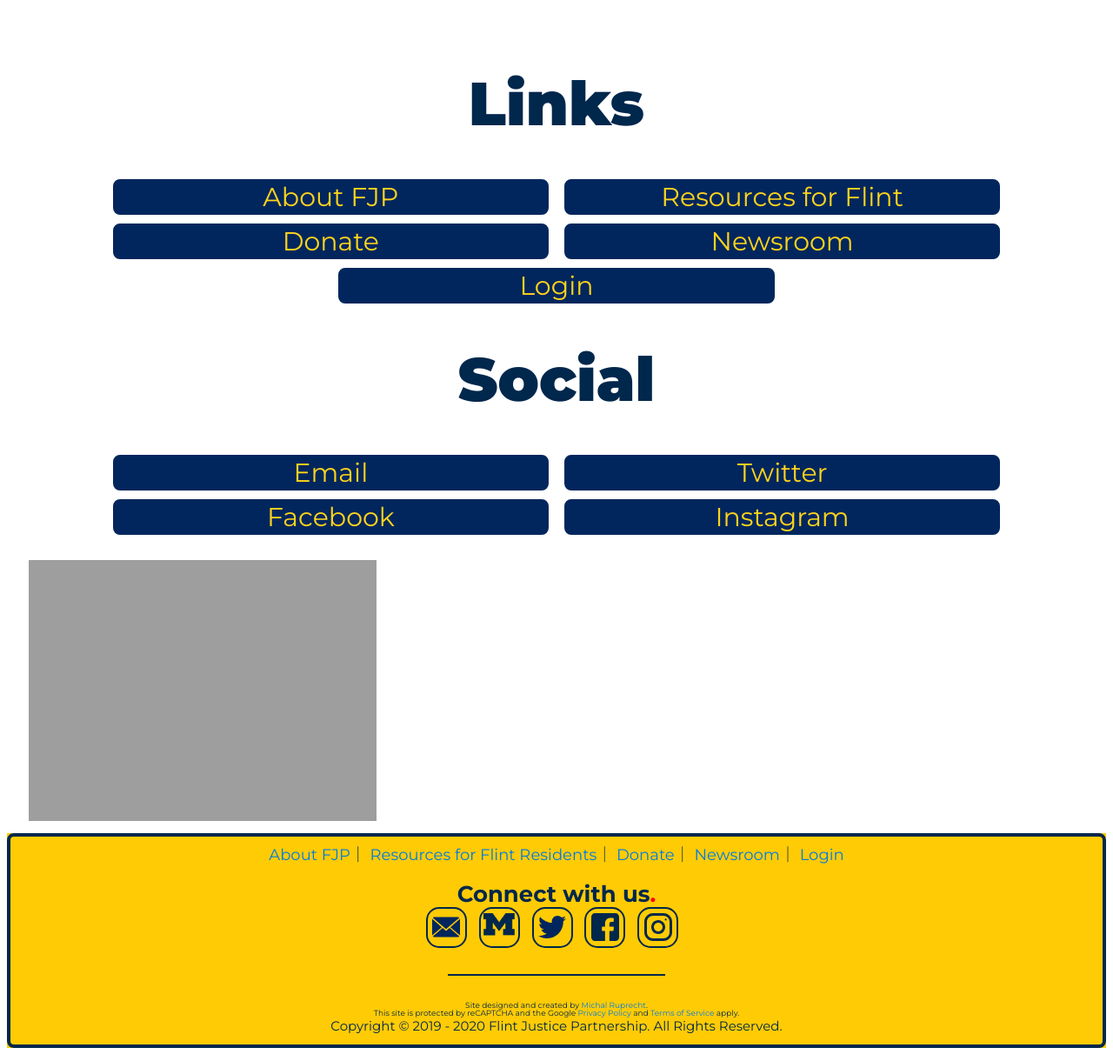
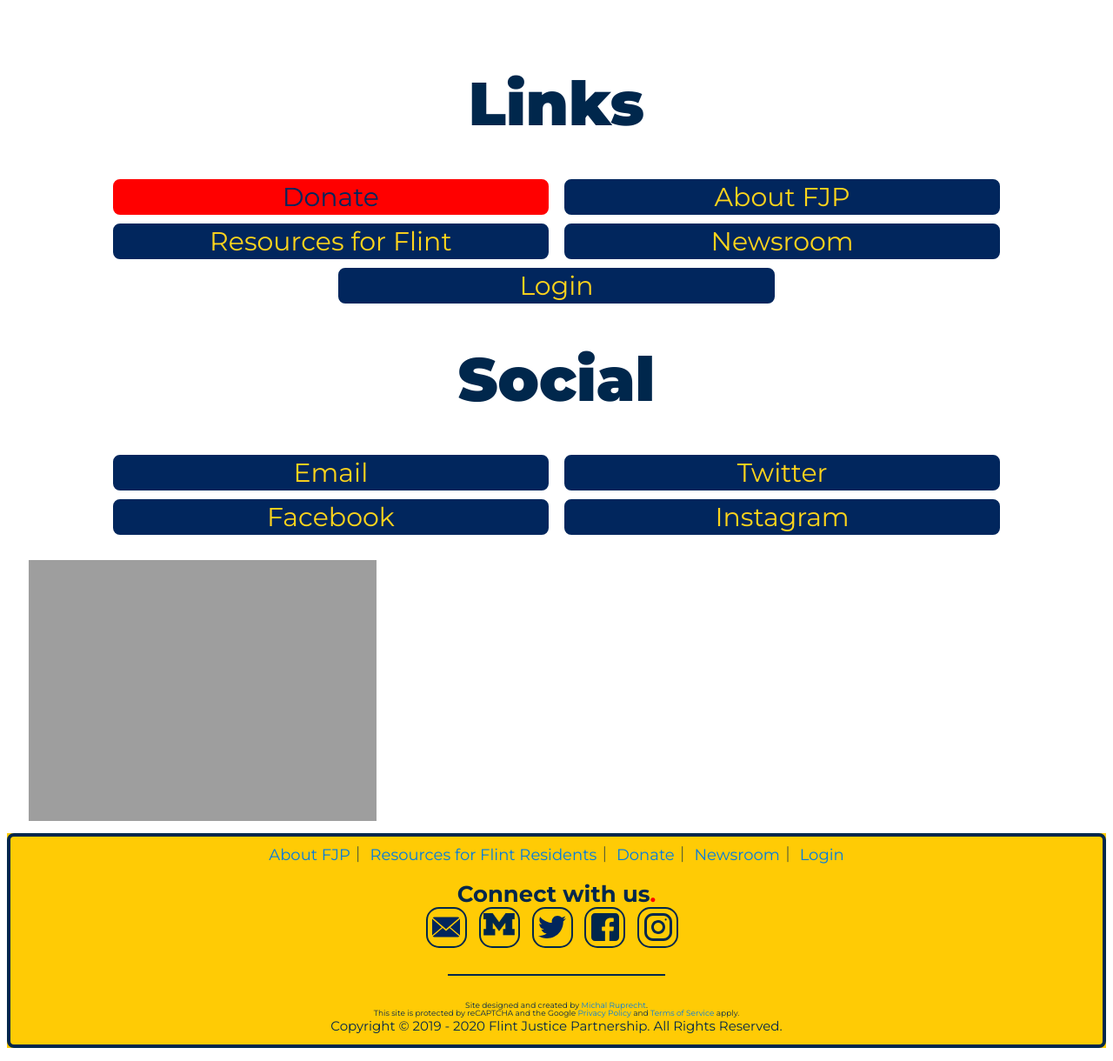
Before and after one commit to umichfjp/umichfjp.github.io, a Jekyll site: the page built from pages/social.html, in a window 1280 px wide. Shown: the whole page at 87% size. Built offline with Jekyll 4.4.1, drawn with Linux system fonts in a browser that asks for light colours.

Commit message:
Update social.html

```diff
--- a/pages/social.html
+++ b/pages/social.html
@@ -15,9 +15,9 @@ title: Social
         <center>
         <h1>Links</h1>
         <h2>
+          <a class="redbutton" href="https://umichfjp.github.io/pages/donate" target="_blank">Donate</a>
           <a class="button" href="https://umichfjp.github.io" target="_blank">About FJP</a>
           <a class="button" href="https://umichfjp.github.io/pages/resources" target="_blank">Resources for Flint</a>
-          <a class="button" href="https://umichfjp.github.io/pages/donate" target="_blank">Donate</a>
           <a class="button" href="https://umichfjp.github.io/pages/newsroom" target="_blank">Newsroom</a>
           <a class="button" href="https://umichfjp.github.io/pages/login" target="_blank">Login</a>
         </h2>
```
